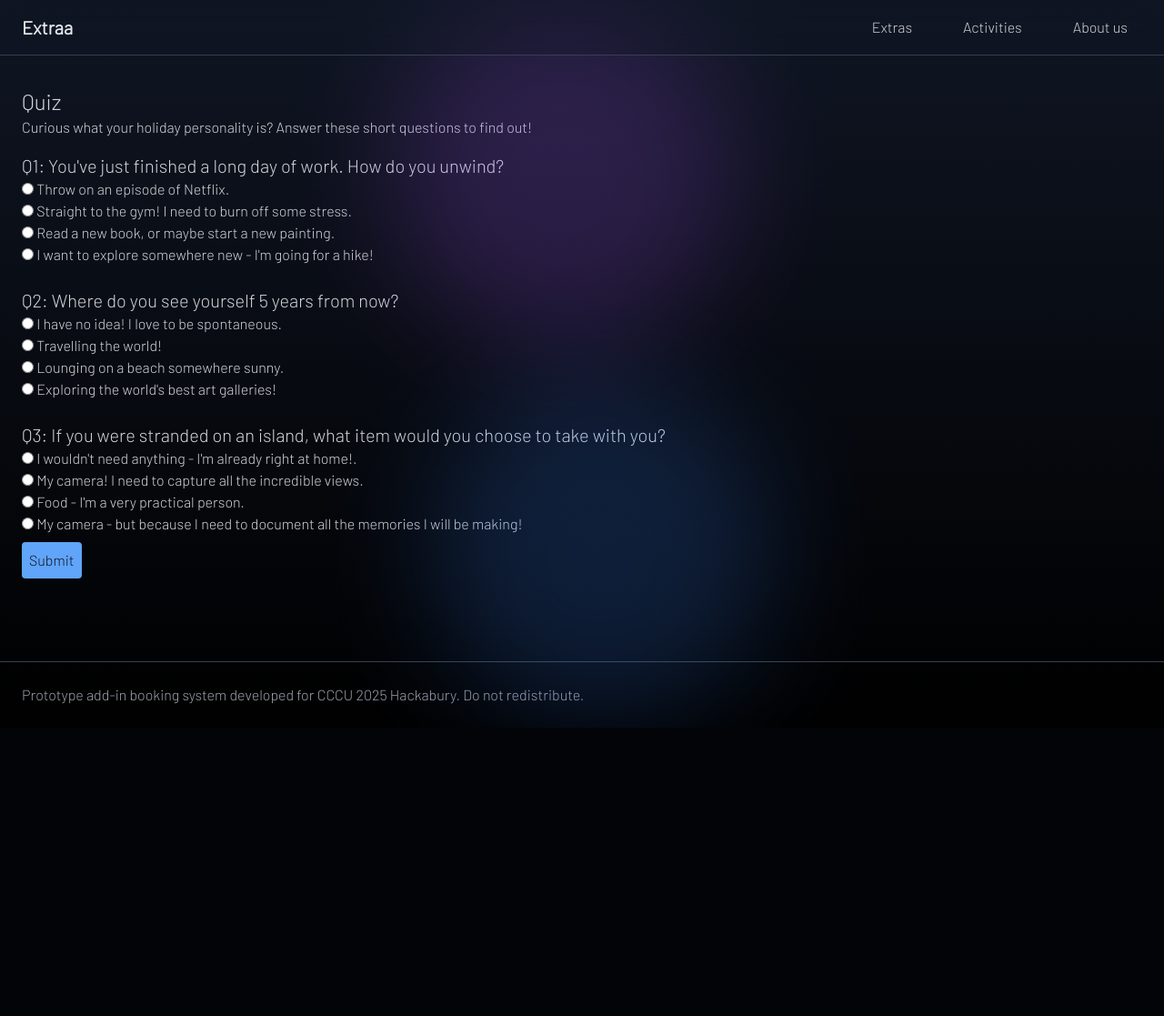
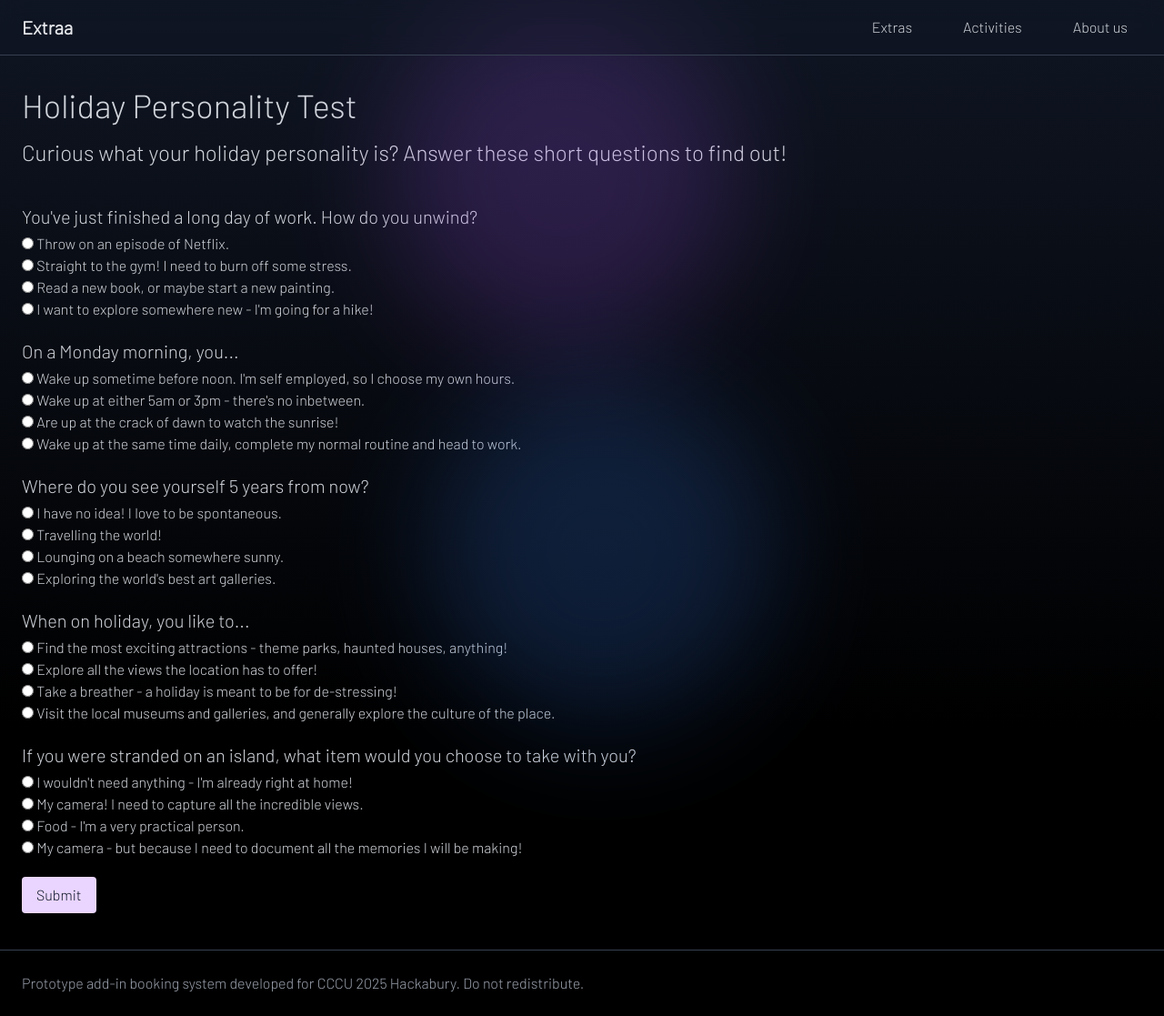
Before and after one commit to jess-excell/hackabury-submission, a Django app: page /quiz/ in a window 1280 px wide. Shown: the whole page at 91% size. Before the commit the page ends 800 px from the top, so only its background shows below. Run offline with Django 5.2, Linux system fonts and the light colour scheme; some libraries are stand-ins or nearby versions.

Commit message:
Add questions and adjust formatting for quiz.html. Add validation to ensure questions aren't left blank.

```diff
--- a/theApp/templates/quiz.html
+++ b/theApp/templates/quiz.html
@@ -1,11 +1,11 @@
 {% extends 'base.html' %}
 {% block content %}
+<h1 class="text-4xl mb-4">Holiday Personality Test</h1>
+<h2 class="text-2xl mb-10">Curious what your holiday personality is? Answer these short questions to find out!</h2>
+
 <form method="POST">
     {% csrf_token %}
-    <h1 class="text-2xl">Quiz</h1>
-    <p class="pb-4">Curious what your holiday personality is? Answer these short questions to find out!</p>
-
-    <p class="text-xl">Q1: You've just finished a long day of work. How do you unwind?</p>
+    <p class="text-xl mb-1">You've just finished a long day of work. How do you unwind?</p>
     <input type="radio" name="q1" value="lounger"/>
     <label>Throw on an episode of Netflix.</label><br/>
     <input type="radio" name="q1" value="thriller"/>
@@ -13,30 +13,56 @@
     <input type="radio" name="q1" value="artist"/>
     <label>Read a new book, or maybe start a new painting.</label><br/>
     <input type="radio" name="q1" value="traveller"/>
-    <label>I want to explore somewhere new - I'm going for a hike! </label><br/>
-    <br/>
+    <label>I want to explore somewhere new - I'm going for a hike! </label>
 
-    <p class="text-xl">Q2: Where do you see yourself 5 years from now?</p>
+    <p class="text-xl mb-1 mt-5">On a Monday morning, you...</p>
+    <input type="radio" name="q2" value="traveller"/>
+    <label>Wake up sometime before noon. I'm self employed, so I choose my own hours.</label><br/>
     <input type="radio" name="q2" value="thriller"/>
+    <label>Wake up at either 5am or 3pm - there's no inbetween.</label><br/>
+    <input type="radio" name="q2" value="artist"/>
+    <label></label>Are up at the crack of dawn to watch the sunrise!<br/>
+    <input type="radio" name="q2" value="lounger"/>
+    <label>Wake up at the same time daily, complete my normal routine and head to work.</label>
+
+    <p class="text-xl mb-1 mt-5">Where do you see yourself 5 years from now?</p>
+    <input type="radio" name="q3" value="thriller"/>
     <label>I have no idea! I love to be spontaneous.</label><br/>
-    <input type="radio" name="q2" value="traveller"/>
+    <input type="radio" name="q3" value="traveller"/>
     <label>Travelling the world!</label><br/>
-    <input type="radio" name="q2" value="lounger"/>
+    <input type="radio" name="q3" value="lounger"/>
     <label>Lounging on a beach somewhere sunny.</label><br/>
-    <input type="radio" name="q2" value="artist"/>
-    <label>Exploring the world's best art galleries!</label><br/>
-    <br/>
+    <input type="radio" name="q3" value="artist"/>
+    <label>Exploring the world's best art galleries.</label>
 
-    <p class="text-xl">Q3: If you were stranded on an island, what item would you choose to take with you?</p>
-    <input type="radio" name="q3"  value="traveller"/>
-    <label>I wouldn't need anything - I'm already right at home!.</label><br/>
-    <input type="radio" name="q3" value="artist"/>
+    <p class="text-xl mb-1 mt-5">When on holiday, you like to...</p>
+    <input type="radio" name="q4" value="thriller"/>
+    <label>Find the most exciting attractions - theme parks, haunted houses, anything!</label><br/>
+    <input type="radio" name="q4" value="traveller"/>
+    <label>Explore all the views the location has to offer!</label><br/>
+    <input type="radio" name="q4" value="lounger"/>
+    <label>Take a breather - a holiday is meant to be for de-stressing!</label><br/>
+    <input type="radio" name="q4" value="artist"/>
+    <label>Visit the local museums and galleries, and generally explore the culture of the place.</label>
+
+    <p class="text-xl mb-1 mt-5">If you were stranded on an island, what item would you choose to take with you?</p>
+    <input type="radio" name="q5"  value="traveller"/>
+    <label>I wouldn't need anything - I'm already right at home!</label><br/>
+    <input type="radio" name="q5" value="artist"/>
     <label>My camera! I need to capture all the incredible views.</label><br/>
-    <input type="radio" name="q3" value="lounger"/>
+    <input type="radio" name="q5" value="lounger"/>
     <label>Food - I'm a very practical person.</label><br/>
-    <input type="radio" name="q3" value="thriller"/>
+    <input type="radio" name="q5" value="thriller"/>
     <label>My camera - but because I need to document all the memories I will be making!</label><br/>
 
-    <button type="submit" class="bg-blue-400 rounded p-2 mt-2 text-gray-900">Submit</button>
+    <button type="submit" class="bg-purple-200 rounded px-4 py-2 mb-10 mt-5 text-gray-900">Submit</button>
+    <div class="place-self-center">
+        {% if error %}
+            <div class="bg-red-700 border border-red-900 text-red-100 mb-10 px-10 py-3 w-fit rounded" role="alert">
+                Error: {{error}}
+            </div>
+        {% endif %}
+    </div>
+
 </form>
 {% endblock %}
--- a/theApp/views.py
+++ b/theApp/views.py
@@ -122,8 +122,13 @@ class QuizView(FormView):
         answers = [
             request.POST.get("q1"),
             request.POST.get("q2"),
-            request.POST.get("q3")
+            request.POST.get("q3"),
+            request.POST.get("q4"),
+            request.POST.get("q5")
         ]
+
+        if None in answers:
+            return render(request, 'quiz.html', {'error': 'Please answer all the questions.'})
 
         for answer in answers:
             match (answer):
@@ -135,8 +140,6 @@ class QuizView(FormView):
                     scores["lounger"] += 1
                 case "traveller":
                     scores["traveller"] += 1
-                case None:
-                    return HttpResponse("Invalid method", status=405)
 
         top = max(scores, key=scores.get)
         return redirect("personality", personality=top)
```
